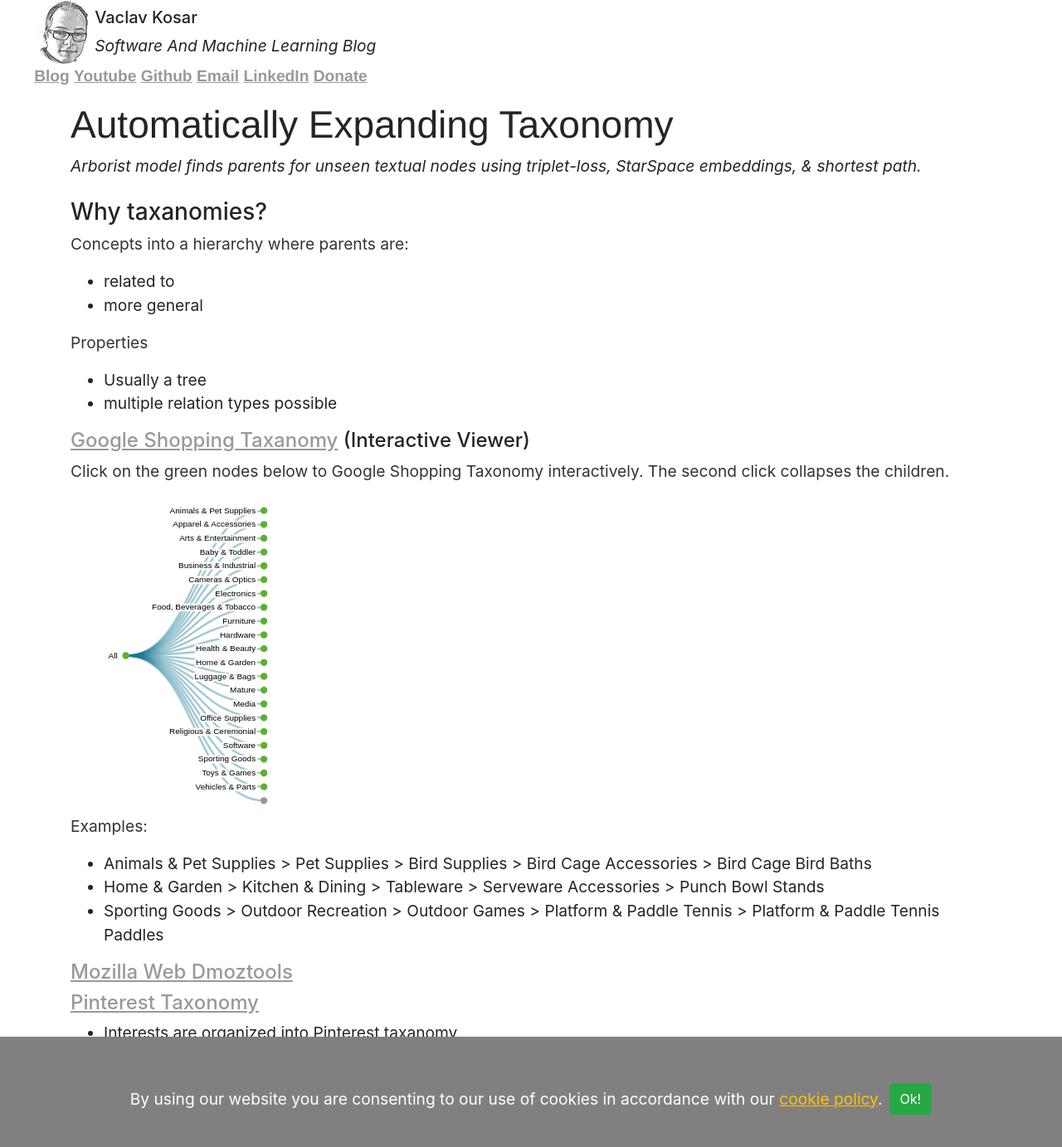
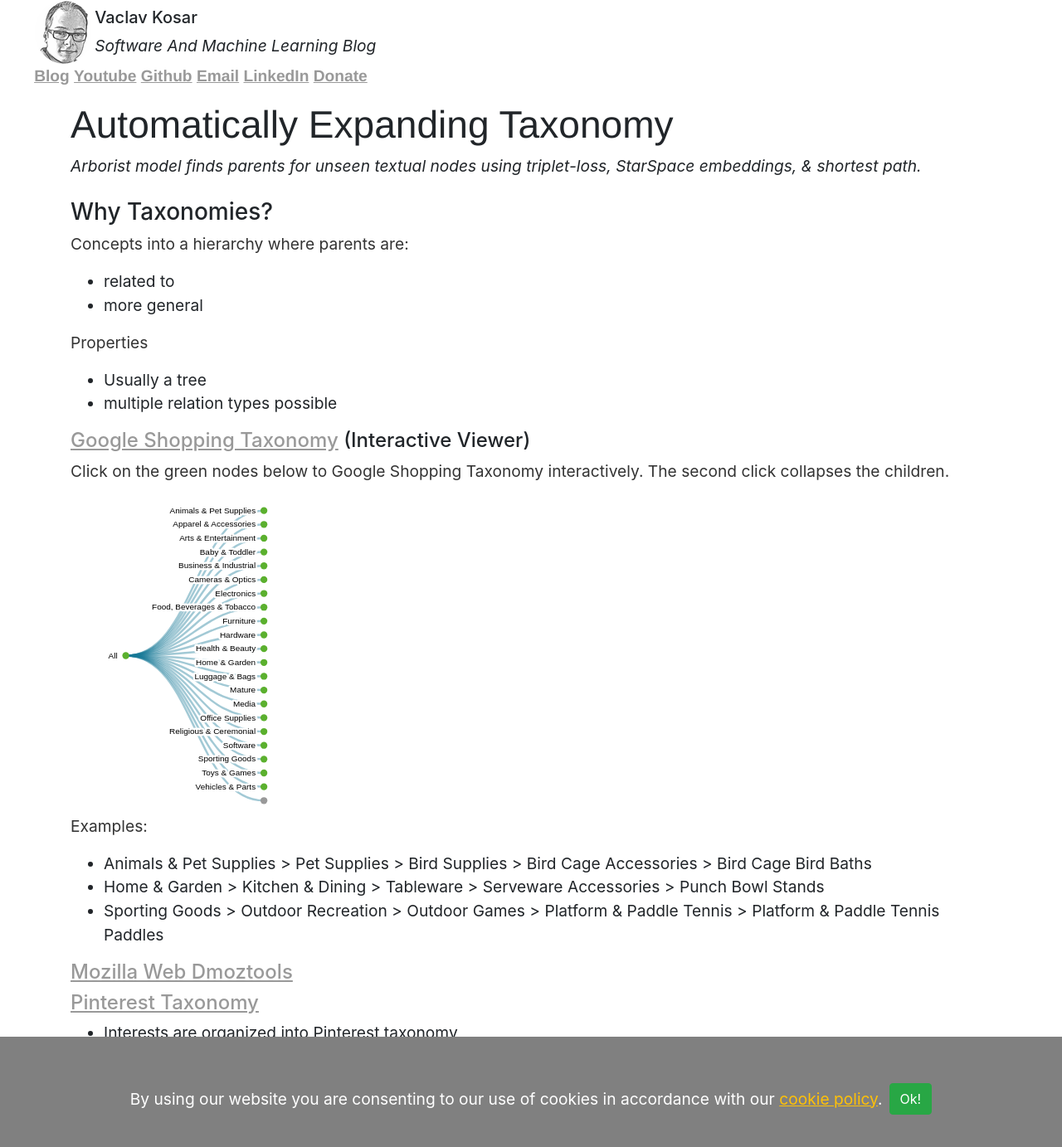
Before and after one commit to vackosar/vackosar.github.io, a Jekyll site: the page built from _posts/2021-03-22-Automatically-Expanding-Taxanomy.md, in a window 1280 px wide and 1400 px high. Shown: the top 1383 px of the window at 83% size. Built offline with Jekyll 4.4.1, drawn with Linux system fonts in a browser that asks for light colours.

Commit message:
google taxonomy interactive viewer

```diff
--- a/_posts/2021-03-22-Automatically-Expanding-Taxanomy.md
+++ b/_posts/2021-03-22-Automatically-Expanding-Taxanomy.md
@@ -13,7 +13,7 @@
 {% include mathjax.html %}
 
 
-### Why taxanomies?
+### Why Taxonomies?
 
 Concepts into a hierarchy where parents are:
 - related to
@@ -23,12 +23,12 @@
 - Usually a tree
 - multiple relation types possible
 
-#### [Google Shopping Taxanomy](http://google.com/basepages/producttype/taxonomy.en-US.txt) (Interactive Viewer)
+#### [Google Shopping Taxonomy](http://google.com/basepages/producttype/taxonomy.en-US.txt) (Interactive Viewer)
 
 Click on the green nodes below to Google Shopping Taxonomy interactively. The second click collapses the children.
 
 <script src="/js/d3.v6.min.js" type="text/javascript"></script>
-<script src="/js/google-taxanomy.js" type="text/javascript"></script>
+<script src="/js/google-shopping-taxonomy.js" type="text/javascript"></script>
 
 <figure class="figure" id="d3noScript">
     <img
@@ -47,7 +47,7 @@
 #### [Mozilla Web Dmoztools](http://dmoztools.net/)
 
 #### [Pinterest Taxonomy](https://arxiv.org/pdf/1907.02106.pdf)
-- Interests are organized into Pinterest taxanomy
+- Interests are organized into Pinterest taxonomy
 - Advertizeres use taxonomy to target ad campaigns
 - In 2020:
   - 11000 nodes/edges
```
Also changed, not shown: js/google-shopping-taxonomy.js (renamed from js/google-taxanomy.js).
